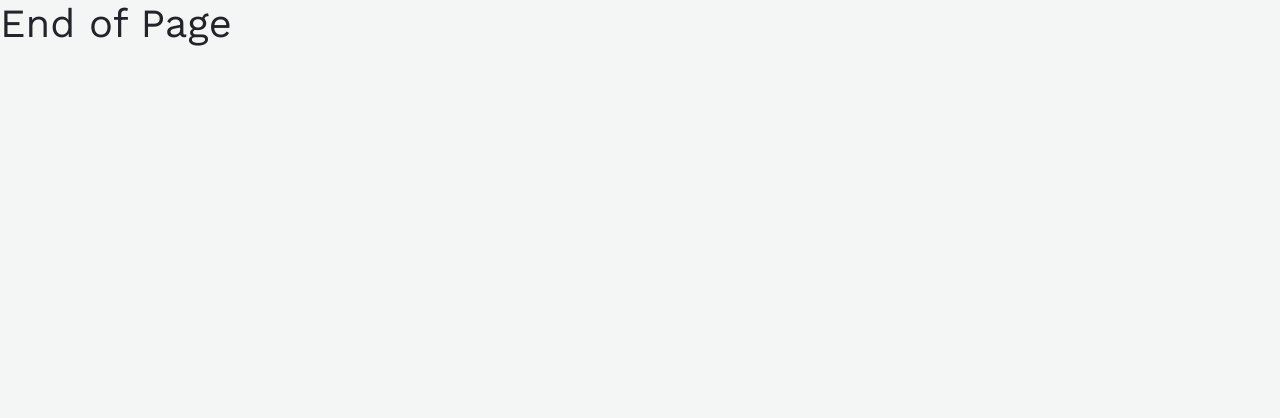
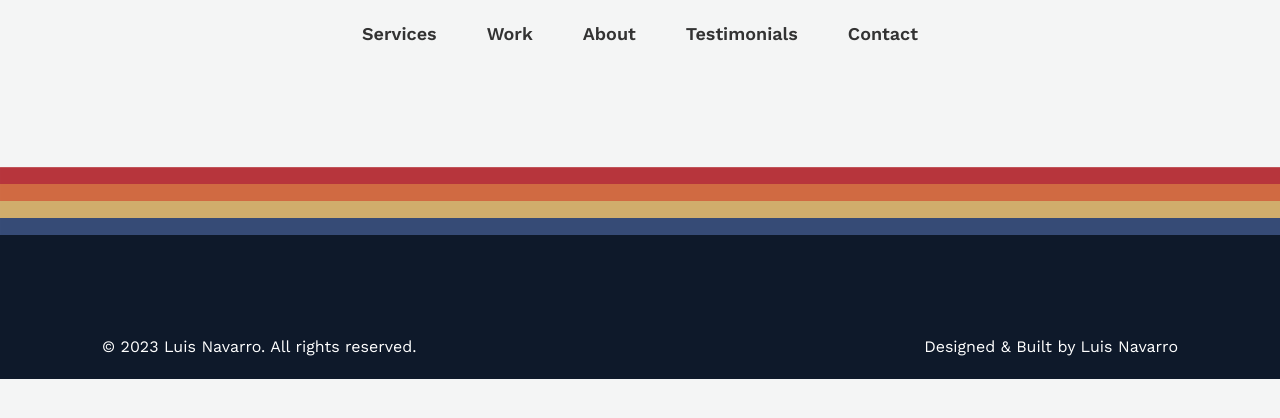
Before and after one commit to Count-MonteCristo/portfolio, a React (Create React App) app: page /portfolio in a window 1280 px wide. Shown: the top 418 px of the page. Built offline with nearby package versions, Linux system fonts and the light colour scheme; the HTML template or start-up script is replaced by a standard one.

Commit message:
Setup for the portfolio page

```diff
--- /dev/null
+++ b/src/components/HeroPortfolio.js
@@ -0,0 +1,23 @@
+import React from "react";
+import "./css/heroPortfolio.css";
+import stripesSVG from "../assets/heroStripes.svg";
+
+const HeroPortfolio = () => {
+  return (
+    <>
+      <div
+        id="home"
+        className="hero"
+      >
+        <div className="container"></div>
+      </div>
+      <img
+        src={stripesSVG}
+        alt="Stripes"
+        className="heroStripes-svg"
+      />
+    </>
+  );
+};
+
+export default HeroPortfolio;
--- /dev/null
+++ b/src/components/Projects.js
@@ -0,0 +1,8 @@
+import React from "react";
+import "./css/projects.css";
+
+const Projects = () => {
+  return <></>;
+};
+
+export default Projects;
--- a/src/components/StickyHeader.js
+++ b/src/components/StickyHeader.js
@@ -6,19 +6,19 @@ const StickyHeader = () => {
     <nav className="sticky-header">
       <ul>
         <li>
-          <a href="#Services">Services</a>
+          <a href="/#Services">Services</a>
         </li>
         <li>
-          <a href="#Work">Work</a>
+          <a href="/#Work">Work</a>
         </li>
         <li>
-          <a href="#About">About</a>
+          <a href="/#About">About</a>
         </li>
         <li>
-          <a href="#Testimonials">Testimonials</a>
+          <a href="/#Testimonials">Testimonials</a>
         </li>
         <li>
-          <a href="#Contact">Contact</a>
+          <a href="/#Contact">Contact</a>
         </li>
       </ul>
     </nav>
--- a/src/pages/Portfolio.js
+++ b/src/pages/Portfolio.js
@@ -1,11 +1,28 @@
 import React from "react";
+import StickyHeader from "../components/StickyHeader";
+import HeroPortfolio from "../components/HeroPortfolio";
+import Projects from "../components/Projects";
+import Footer from "../components/Footer";
 
 const Portfolio = () => {
   return (
     <>
-      {/* Content for testing purposes */}
-      <div className="tall-content">
-        <h1>End of Page</h1>
+      {/* Sticky header */}
+      <StickyHeader />
+
+      {/* Hero section */}
+      <HeroPortfolio />
+
+      {/* Content section */}
+      <div
+        className="background-color-section"
+        style={{ backgroundColor: "#0E192A" }}
+      >
+        {/* Projects section */}
+        <Projects />
+
+        {/* Footer section */}
+        <Footer />
       </div>
     </>
   );
```
Also changed, not shown: src/assets/heroStripes.svg, src/components/css/heroPortfolio.css (added), src/components/css/projects.css (added).
